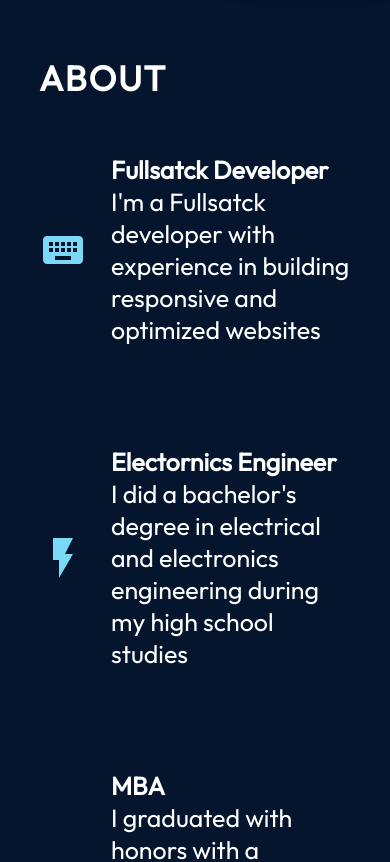
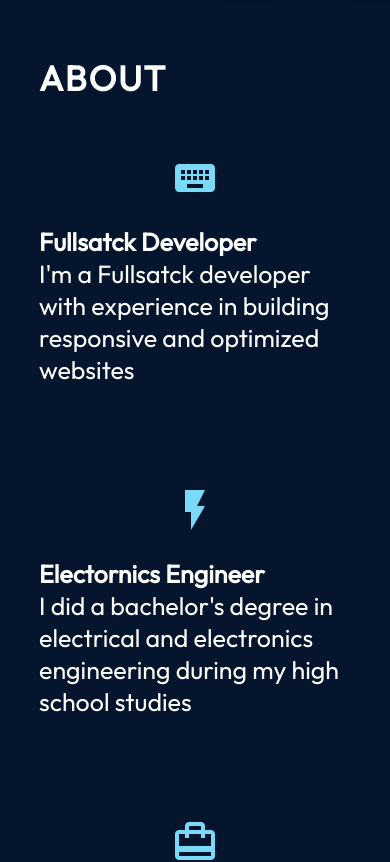
Before and after one commit to eliavgr/portfolio, a React (Vite) app: page / in a window 390 px wide. Shown: the part 860-1722 px from the top of the page. Built offline with nearby package versions, Linux system fonts and the light colour scheme.

Commit message:
update responsive

```diff
--- a/src/components/About/About.module.css
+++ b/src/components/About/About.module.css
@@ -97,3 +97,9 @@
     padding-right: 0;
   }
 }
+
+@media screen and (max-width: 630px) {
+.aboutItem {
+  flex-direction: column;
+}
+}
--- a/src/components/Experience/Experience.module.css
+++ b/src/components/Experience/Experience.module.css
@@ -121,3 +121,8 @@
     gap: 9px;
   }
 }
+  @media screen and (max-width: 630px) {
+  .historyItem {
+    flex-direction: column;
+  }
+}
--- a/src/components/Menu/Menu.jsx
+++ b/src/components/Menu/Menu.jsx
@@ -12,7 +12,7 @@ export const Menu = () => {
 
   return (
     <nav className={styles.navbar}>
-      <a className={styles.title} href="/">
+      <a className={styles.title} href="/portfolio">
         Portfolio
       </a>
       {/* <Box className={styles.menu}>
```
Also changed, not shown: 5 other files (tests, documents, lock files or other folders).
